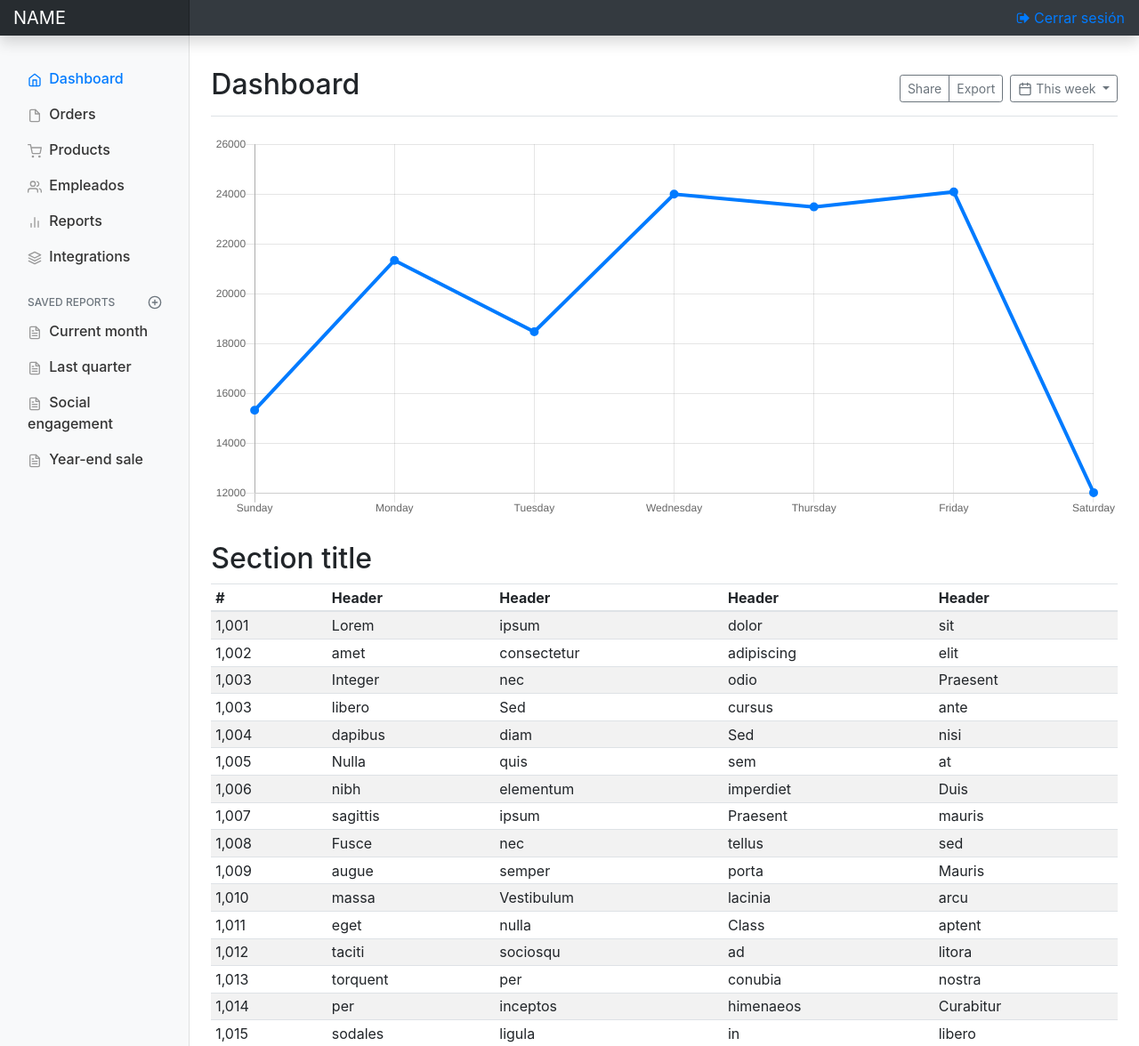
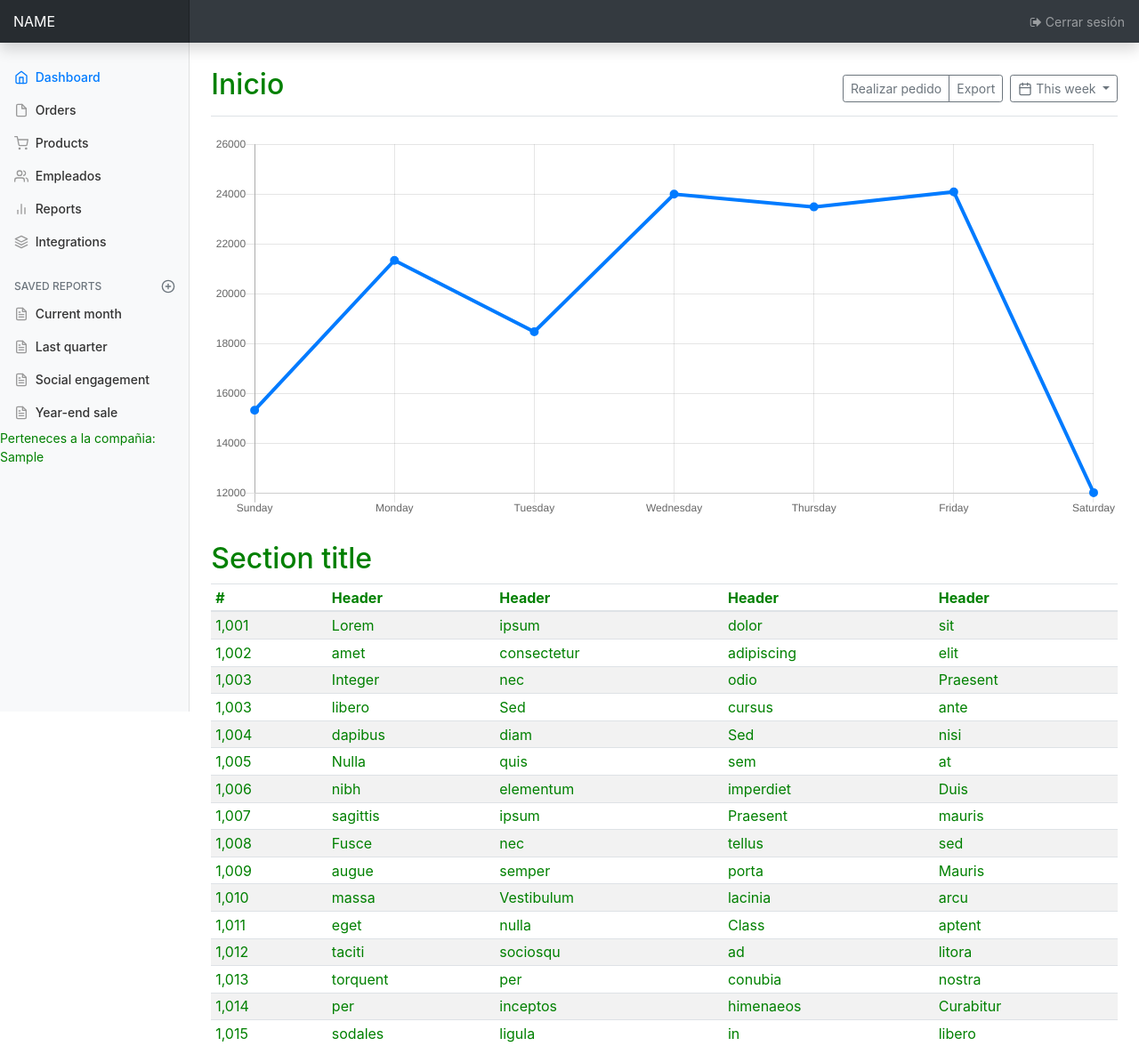
Before and after one commit to bisquetocs/proyecto_bisquet, a Django app: page /profile/ in a window 1280 px wide. Shown: the top 1176 px of the page at 89% size. Run offline with Django 3.2, Linux system fonts and the light colour scheme; a user stored in the database is signed in; tables that the repository leaves empty hold one stand-in row (values such as "Sample post"); some libraries are stand-ins or nearby versions.

Commit message:
fin por hoy

```diff
--- a/ocs/accounts/templates/empleados/empleados.html
+++ b/ocs/accounts/templates/empleados/empleados.html
@@ -1,6 +1,4 @@
 {% load static %}
-
-<link rel="stylesheet" type="text/css" href="{% static 'profiles/dashboard.css' %}">
 
   <head>
 
@@ -13,6 +11,7 @@
 
     <!-- Bootstrap core CSS -->
     <link rel="stylesheet" href="https://stackpath.bootstrapcdn.com/bootstrap/4.1.3/css/bootstrap.min.css" integrity="sha384-MCw98/SFnGE8fJT3GXwEOngsV7Zt27NXFoaoApmYm81iuXoPkFOJwJ8ERdknLPMO" crossorigin="anonymous">
+    <link rel="stylesheet" type="text/css" href="{% static 'profiles/dashboard.css' %}">
 
     <!-- Custom styles for this template -->
   </head>
--- a/ocs/accounts/templates/home/home.html
+++ /dev/null
@@ -1 +0,0 @@
-aaa
--- a/ocs/accounts/templates/home/index.html
+++ b/ocs/accounts/templates/home/index.html
@@ -1,4 +1,6 @@
 <p>HOME</p>
+
+
 <a href="{% url 'login' %}">Iniciar sesion</a>
 
 <a href="{% url 'register' %}">Registrarse</a>
--- a/ocs/accounts/templates/profiles/dashboard.html
+++ b/ocs/accounts/templates/profiles/dashboard.html
@@ -1,29 +1,28 @@
 {% load static %}
 
-<link rel="stylesheet" type="text/css" href="{% static 'profiles/dashboard.css' %}">
 
   <head>
-
     <meta charset="utf-8">
     <meta name="viewport" content="width=device-width, initial-scale=1, shrink-to-fit=no">
     <meta name="description" content="">
     <meta name="author" content="">
-
-    <title>Dashboard OCS</title>
-
+    <title>OCS</title>
     <!-- Bootstrap core CSS -->
     <link rel="stylesheet" href="https://stackpath.bootstrapcdn.com/bootstrap/4.1.3/css/bootstrap.min.css" integrity="sha384-MCw98/SFnGE8fJT3GXwEOngsV7Zt27NXFoaoApmYm81iuXoPkFOJwJ8ERdknLPMO" crossorigin="anonymous">
     <link rel="stylesheet" href="https://cdnjs.cloudflare.com/ajax/libs/font-awesome/4.7.0/css/font-awesome.min.css">
+    <link rel="stylesheet" type="text/css" href="{% static 'profiles/dashboard.css' %}">
     <!-- Custom styles for this template -->
   </head>
 
   <body>
+
+
     <nav class="navbar navbar-dark fixed-top bg-dark flex-md-nowrap p-0 shadow">
       <a class="navbar-brand col-sm-3 col-md-2 mr-0" href="#">NAME
       </a>
       <ul class="navbar-nav px-3">
         <li class="nav-item text-nowrap">
-          <a class="{% url 'logout' %}" href=""><span class="fa fa-sign-out"></span> Cerrar sesión</a>
+          <a class="nav-link" href="{% url 'logout' %}"><span class="fa fa-sign-out"></span> Cerrar sesión</a>
         </li>
       </ul>
     </nav>
@@ -102,16 +101,30 @@
                   Year-end sale
                 </a>
               </li>
+              {% if myuser.id_provider == None and myuser.id_sucursal == None%}
+                <p>No perteneces a ningun proveedor</p>
+                <a class="btn btn-primary btn-sm" href="{% url 'provider:register' %}">
+                  Registrar proveedor
+                </a>
+                <p>No perteneces a ninguna franquicia</p>
+                <a class="btn btn-primary btn-sm" href="{% url 'franchise:register' %}">
+                  Registrar franquicia
+                </a>
+              {% elif myuser.id_provider != None %}
+                <p>Perteneces a la compañia: {{myuser.id_provider}}</p>
+              {% elif myuser.id_franchise != None %}
+                <p>Perteneces a la franquicia: {{myuser.id_franchise}}</p>
+              {% endif %}
             </ul>
           </div>
         </nav>
 
         <main role="main" class="col-md-9 ml-sm-auto col-lg-10 px-4">
           <div class="d-flex justify-content-between flex-wrap flex-md-nowrap align-items-center pt-3 pb-2 mb-3 border-bottom">
-            <h1 class="h2">Dashboard</h1>
+            <h1 class="h2">Inicio</h1>
             <div class="btn-toolbar mb-2 mb-md-0">
               <div class="btn-group mr-2">
-                <button type="button" class="btn btn-sm btn-outline-secondary">Share</button>
+                <button type="button" class="btn btn-sm btn-outline-secondary">Realizar pedido</button>
                 <button type="button" class="btn btn-sm btn-outline-secondary">Export</button>
               </div>
               <button type="button" class="btn btn-sm btn-outline-secondary dropdown-toggle">
--- a/ocs/accounts/urls.py
+++ b/ocs/accounts/urls.py
@@ -13,4 +13,6 @@ urlpatterns = [
     path('empleados/registro/', views.RegisterView.as_view(), name='registro'),
     path('vote/', views.vote, name='vote'),
     path('', views.home, name='home'),
+    path('../provider/',include('provider.urls')),
+    path('../franchise/',include('franchise.urls')),
 ]
--- a/ocs/accounts/views.py
+++ b/ocs/accounts/views.py
@@ -27,8 +27,8 @@ def home(request):
 @login_required
 def profile(request):
     current_user = request.user
-
-    return render(request, 'profiles/dashboard.html', {
+    myuser = OCSUser.objects.get(user = current_user)
+    return render(request, 'profiles/dashboard.html', {'myuser':myuser
     ##    'name' : current_user.get_full_name(),
     ##    'rol' : current_user.groups.all()[0]
         })
```
